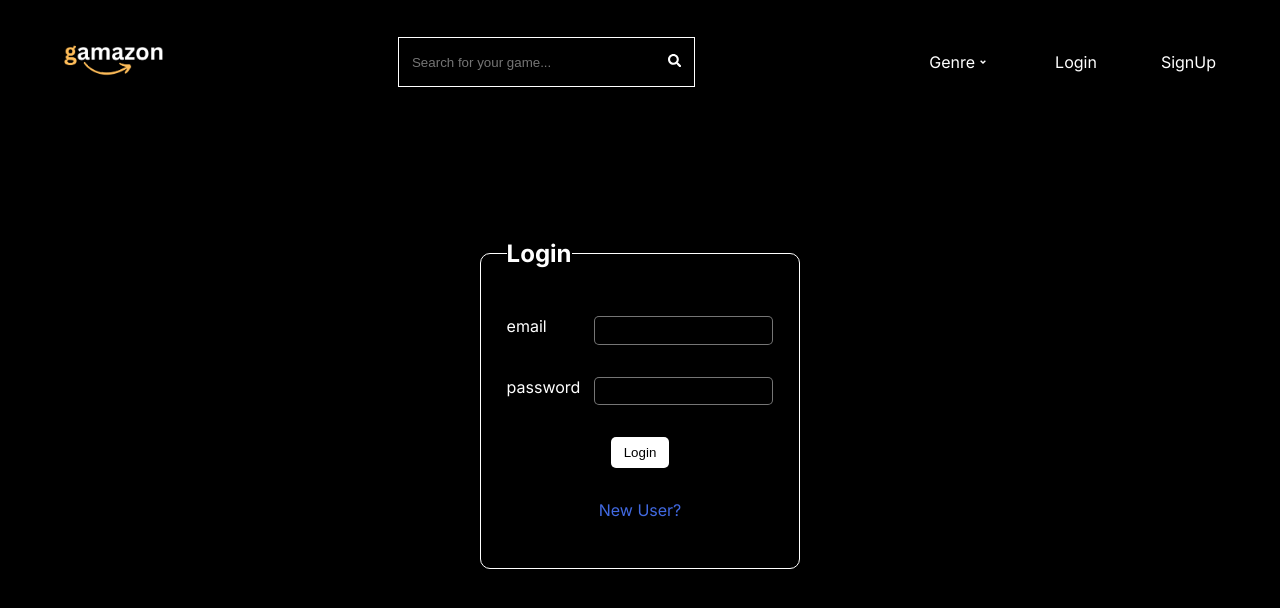
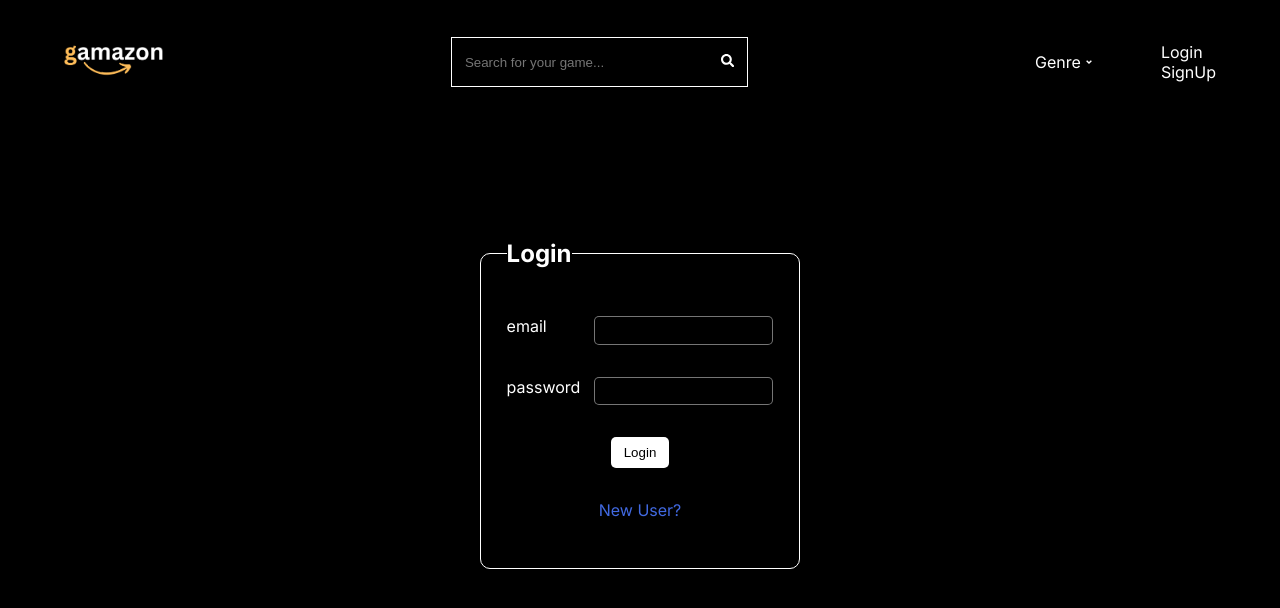
Before and after one commit to yashghogre/gamazon-client, a Next.js app: page /login in a window 1280 px wide. Shown: the top 608 px of the page. Built offline with nearby package versions, Linux system fonts and the light colour scheme; no server answers.

Commit message:
Cookie will be made on every login

```diff
--- a/src/app/Components/Navbar.js
+++ b/src/app/Components/Navbar.js
@@ -7,6 +7,8 @@ import { FaSearch } from "react-icons/fa";
 import { RiArrowDropDownLine } from "react-icons/ri";
 import Link from 'next/link';
 import DropdownNav from './DropdownNav';
+import checkCookie from './checkCookie';
+import Navright from './Navright';
 
 const Navbar = () => {
 
@@ -19,6 +21,10 @@ const Navbar = () => {
     const handleMouseLeave = () => {
         setIsVisible(false)
     }
+
+    const isUserLogin = checkCookie()
+    const userLogin = isUserLogin.PromiseState
+    console.log(userLogin)
 
     return (
         <div className={styles.mainDiv}>
@@ -44,8 +50,13 @@ const Navbar = () => {
                         {/* <DropdownNav /> */}
                     </div>
                 </div>
-                <p><Link href={'/login'} style={{textDecoration: 'none'}}>Login</Link></p>
-                <p><Link href={'/signup'} style={{textDecoration: 'none'}}>SignUp</Link></p>
+                {/* {
+                    userLogin ? null : <div>
+                    <p><Link href={'/login'} style={{ textDecoration: 'none' }}>Login</Link></p>
+                    <p><Link href={'/signup'} style={{ textDecoration: 'none' }}>SignUp</Link></p>
+                </div>
+                } */}
+                <Navright />
             </div>
         </div>
     )
--- /dev/null
+++ b/src/app/Components/Navright.js
@@ -0,0 +1,25 @@
+// 'use server'
+
+import { cookies } from 'next/headers'
+import Link from 'next/link'
+
+const Navright = () => {
+
+    const checkCookie = () => {
+        const hasCookie = cookies().has('email')
+        return hasCookie
+    }
+
+    const isLogin = checkCookie()
+
+    return (
+        <div>
+            {
+                isLogin ? null : <div><p><Link href={'/login'} style={{ textDecoration: 'none' }}>Login</Link></p>
+                    <p><Link href={'/signup'} style={{ textDecoration: 'none' }}>SignUp</Link></p></div>
+            }
+        </div>
+    )
+}
+
+export default Navright
--- /dev/null
+++ b/src/app/Components/checkCookie.js
@@ -0,0 +1,10 @@
+'use server'
+
+import { cookies } from 'next/headers'
+
+const checkCookie = () => {
+    const hasCookie = cookies().has('email')
+    return hasCookie
+}
+
+export default checkCookie
--- /dev/null
+++ b/src/app/Components/setCookie.js
@@ -0,0 +1,13 @@
+'use server'
+import { cookies } from 'next/headers'
+
+const setCookie = (email) => {
+    cookies().set({
+        name: 'email',
+        value: email,
+        httpOnly: true,
+        path: '/'
+    })
+}
+
+export default setCookie
--- a/src/app/login/page.js
+++ b/src/app/login/page.js
@@ -4,6 +4,7 @@ import React, { useState } from 'react'
 import styles from '@/styles/Signup.module.css'
 import Link from 'next/link'
 import { useRouter } from 'next/navigation'
+import setCookie from '@/app/Components/setCookie'
 // import toast, { Toaster } from 'react-hot-toast'
 
 const page = () => {
@@ -40,7 +41,7 @@ const page = () => {
         })
 
         const resData = res.json()
-        console.log(res.status)
+        console.log(resData)
 
         // setUser({
         //     email: '',
@@ -50,6 +51,7 @@ const page = () => {
 
         if (res.status === 200) {
             // toast.success('User Logged in Successfully!')
+            setCookie(user.email)
             router.push('/')
         }
     }
```
